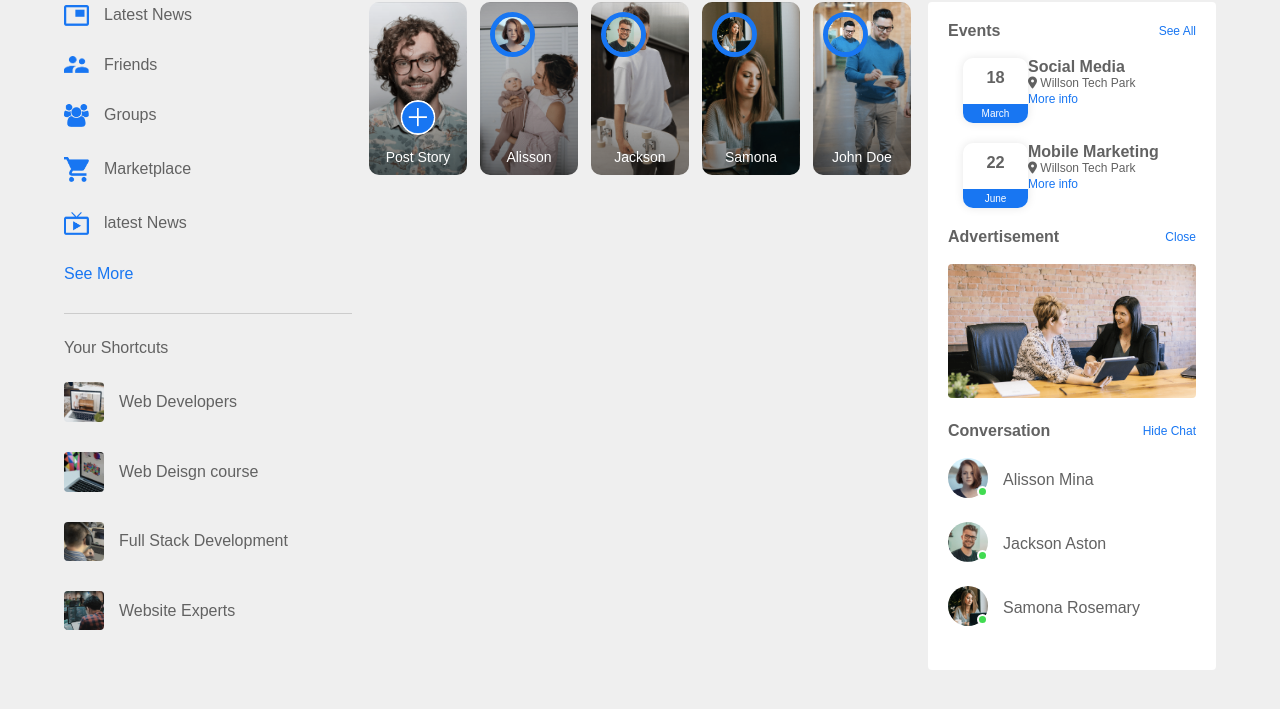
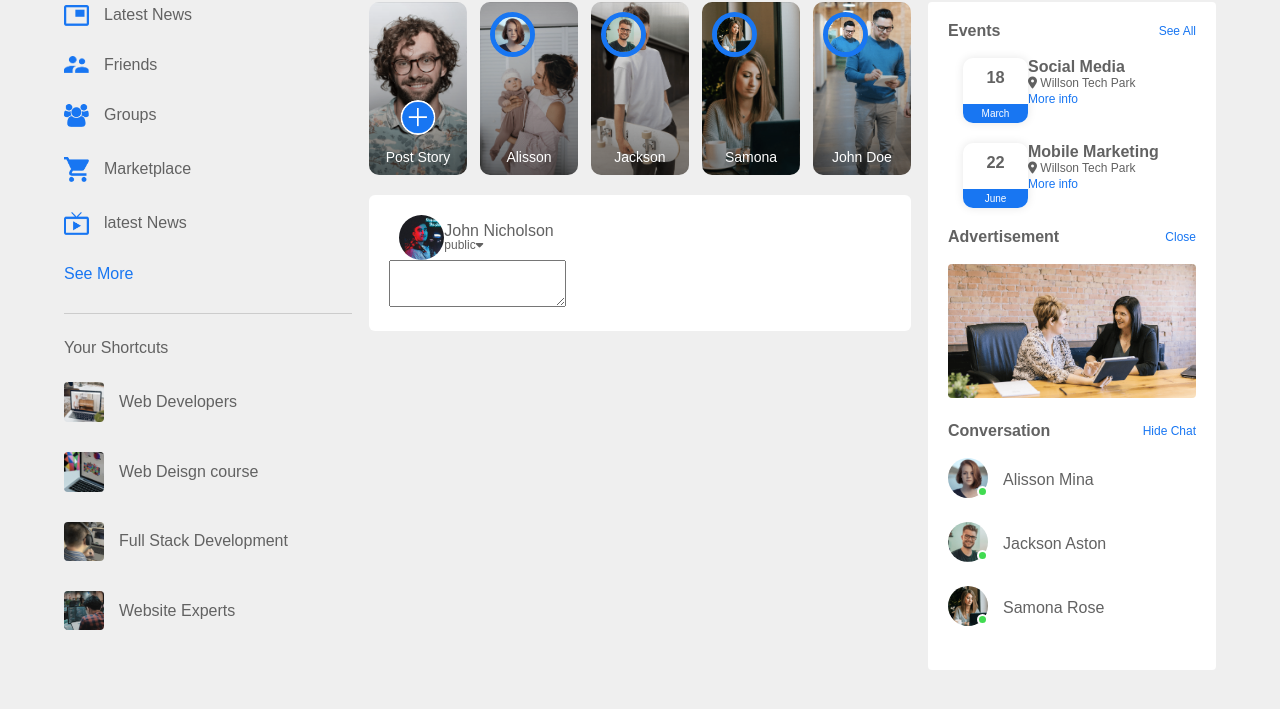
Before and after one commit to olaitanbolaji/SocialBook, a plain HTML site: page index.html in a window 1280 px wide. Shown: the part 65-774 px from the top of the page. Drawn offline with Linux system fonts and the light colour scheme.

Commit message:
post container

```diff
--- a/index.html
+++ b/index.html
@@ -75,6 +75,20 @@
                 </div>
             </div>
 
+            <div class="write-post-container">
+                <div class="user-profile">
+                    <img src="media/images/profile-pic.png">
+                    <div>
+                        <p> John Nicholson </p>
+                        <small> public<i class="fa-solid fa-caret-down"></i></small>
+                    </div>
+                </div>
+
+                <div class="post-input-container">
+                    <textarea rows="3"></textarea>
+                </div>
+
+            </div>
         </div>
         <!------------------right-sidebar--------------------------->
         <div class="right-side-bar">
@@ -131,7 +145,7 @@
                 <div class="online">
                     <img src="./media/images/member-3.png">
                 </div>
-                <p>Samona Rosemary</p>
+                <p>Samona Rose</p>
             </div>
         </div>
     </div>
--- a/styles/style.css
+++ b/styles/style.css
@@ -298,3 +298,32 @@ nav {
     border: 0;
     width: 35px;
 }
+
+.write-post-container {
+    width: 100%;
+    background: #fff;
+    border-radius: 6px;
+    padding: 20px;
+    color: #626262;
+}
+
+.user-profile {
+    display: flex;
+    align-items: center;
+}
+
+.user-profile img {
+    width: 45px;
+    border-radius: 50%;
+    margin-left: 10px;
+}
+
+.user-profile p {
+    margin-bottom: -5px;
+    font-weight: 500;
+    color: #626262;
+}
+
+.user-profile small {
+    font-size: 12px;
+}
```
